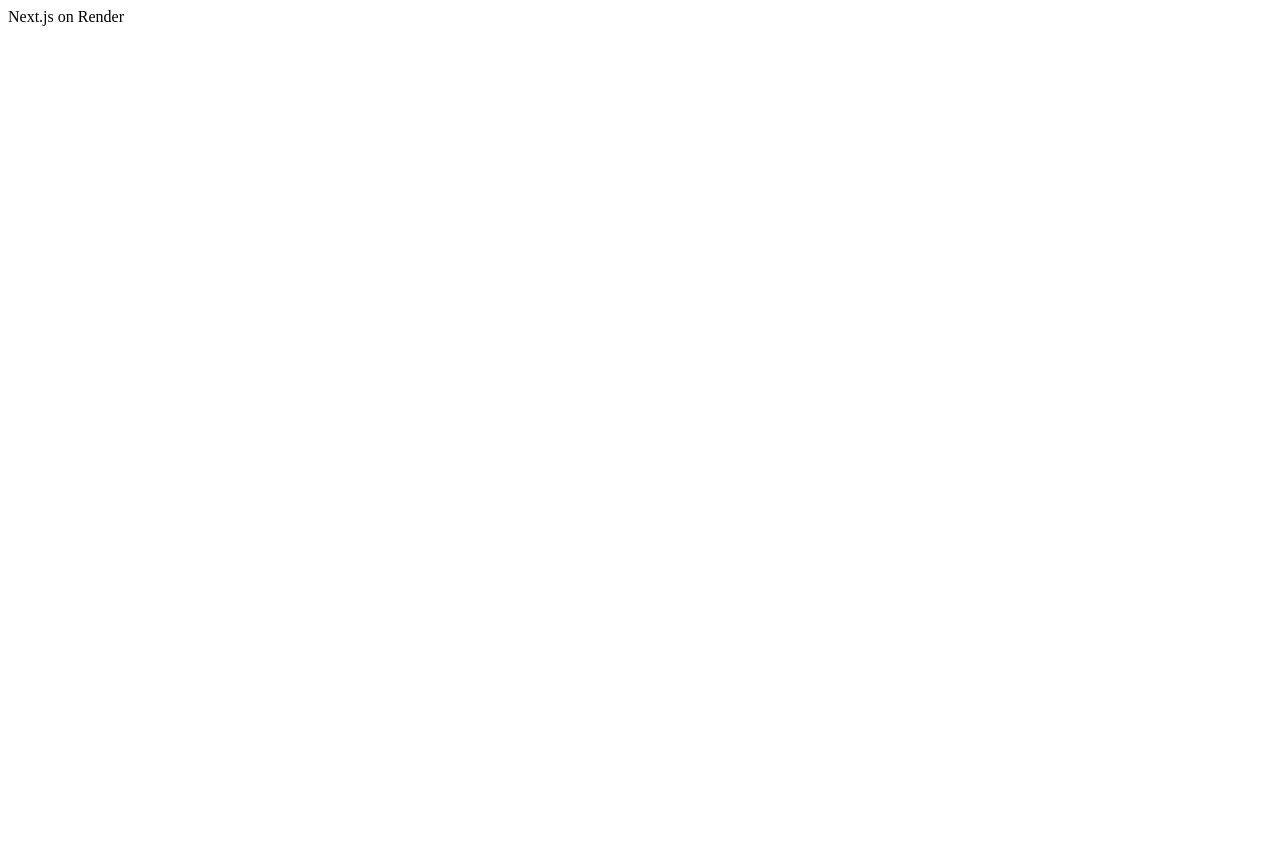
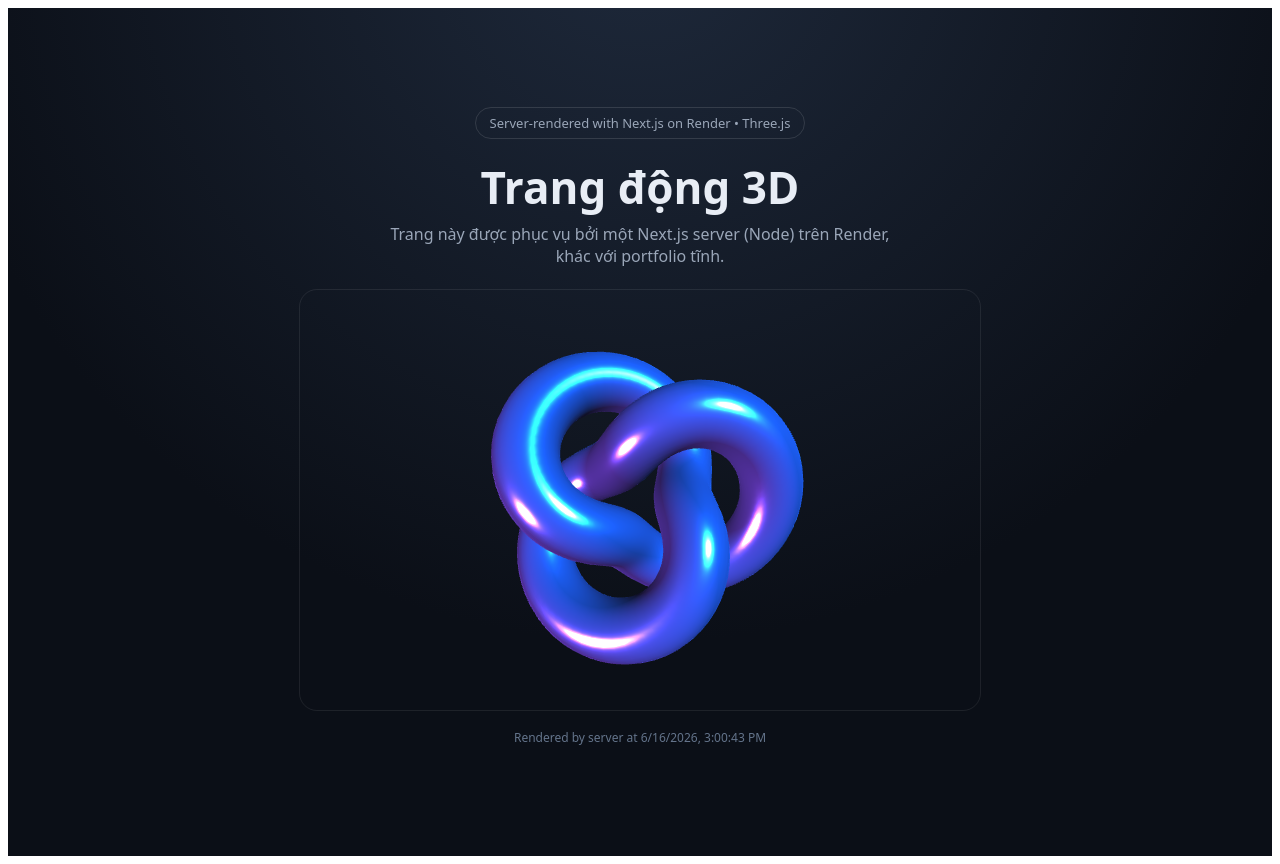
Before and after one commit to da0ran9e/nextjs-render-server, a Next.js app: page / in a window 1280 px wide. Before the commit the page ends 800 px from the top, so only its background shows below. Built offline with nearby package versions, Linux system fonts and the light colour scheme.

Commit message:
Add files via upload

```diff
--- a/app/page.tsx
+++ b/app/page.tsx
@@ -1,7 +1,149 @@
+'use client';
+
+import { useEffect, useRef, useState } from 'react';
+
 export default function Home() {
+  const mountRef = useRef<HTMLDivElement>(null);
+  const [renderedAt, setRenderedAt] = useState('');
+
+  useEffect(() => {
+    setRenderedAt(new Date().toLocaleString());
+  }, []);
+
+  useEffect(() => {
+    const SRC = 'https://cdnjs.cloudflare.com/ajax/libs/three.js/r128/three.min.js';
+    const mount = mountRef.current;
+    let frameId = 0;
+    let renderer: any = null;
+    let onResize: (() => void) | null = null;
+
+    function start() {
+      const THREE = (window as any).THREE;
+      if (!THREE || !mount) return;
+
+      let width = mount.clientWidth || window.innerWidth;
+      let height = mount.clientHeight || 420;
+
+      const scene = new THREE.Scene();
+      const camera = new THREE.PerspectiveCamera(60, width / height, 0.1, 100);
+      camera.position.set(0, 0, 4.2);
+
+      renderer = new THREE.WebGLRenderer({ antialias: true, alpha: true });
+      renderer.setPixelRatio(Math.min(window.devicePixelRatio, 2));
+      renderer.setSize(width, height);
+      mount.appendChild(renderer.domElement);
+
+      const geometry = new THREE.TorusKnotGeometry(1, 0.34, 180, 28);
+      const material = new THREE.MeshStandardMaterial({
+        color: 0x6366f1,
+        roughness: 0.25,
+        metalness: 0.6,
+      });
+      const mesh = new THREE.Mesh(geometry, material);
+      scene.add(mesh);
+
+      const light1 = new THREE.DirectionalLight(0x22d3ee, 2.2);
+      light1.position.set(3, 2, 4);
+      scene.add(light1);
+      const light2 = new THREE.DirectionalLight(0xf472b6, 1.6);
+      light2.position.set(-3, -2, 2);
+      scene.add(light2);
+      scene.add(new THREE.AmbientLight(0xffffff, 0.4));
+
+      const animate = () => {
+        mesh.rotation.x += 0.006;
+        mesh.rotation.y += 0.012;
+        renderer.render(scene, camera);
+        frameId = requestAnimationFrame(animate);
+      };
+      animate();
+
+      onResize = () => {
+        if (!mount) return;
+        width = mount.clientWidth || window.innerWidth;
+        height = mount.clientHeight || 420;
+        camera.aspect = width / height;
+        camera.updateProjectionMatrix();
+        renderer.setSize(width, height);
+      };
+      window.addEventListener('resize', onResize);
+    }
+
+    if ((window as any).THREE) {
+      start();
+    } else {
+      let script = document.querySelector('script[data-three]') as HTMLScriptElement | null;
+      if (!script) {
+        script = document.createElement('script');
+        script.src = SRC;
+        script.setAttribute('data-three', 'true');
+        document.body.appendChild(script);
+      }
+      script.addEventListener('load', start);
+    }
+
+    return () => {
+      if (frameId) cancelAnimationFrame(frameId);
+      if (onResize) window.removeEventListener('resize', onResize);
+      if (renderer && mount && renderer.domElement.parentNode === mount) {
+        mount.removeChild(renderer.domElement);
+        renderer.dispose();
+      }
+    };
+  }, []);
+
   return (
-    <main>
-      <div>Next.js on Render</div>
+    <main
+      style={{
+        minHeight: '100vh',
+        margin: 0,
+        background: 'radial-gradient(1200px circle at 50% -10%, #1e293b, #0b0f17 60%)',
+        color: '#e8edf5',
+        fontFamily: 'system-ui, -apple-system, sans-serif',
+        display: 'flex',
+        flexDirection: 'column',
+        alignItems: 'center',
+        justifyContent: 'center',
+        padding: '24px',
+        textAlign: 'center',
+      }}
+    >
+      <div
+        style={{
+          display: 'inline-flex',
+          alignItems: 'center',
+          gap: 8,
+          padding: '6px 14px',
+          borderRadius: 999,
+          border: '1px solid rgba(255,255,255,0.12)',
+          fontSize: 13,
+          color: '#9aa6b8',
+          marginBottom: 18,
+        }}
+      >
+        Server-rendered with Next.js on Render • Three.js
+      </div>
+      <h1 style={{ fontSize: 'clamp(28px, 5vw, 44px)', fontWeight: 800, margin: '0 0 6px' }}>
+        Trang động 3D
+      </h1>
+      <p style={{ color: '#9aa6b8', maxWidth: 520, margin: '0 0 22px' }}>
+        Trang này được phục vụ bởi một Next.js server (Node) trên Render, khác với portfolio tĩnh.
+      </p>
+
+      <div
+        ref={mountRef}
+        style={{
+          width: 'min(680px, 92vw)',
+          height: 420,
+          borderRadius: 18,
+          overflow: 'hidden',
+          border: '1px solid rgba(255,255,255,0.08)',
+        }}
+      />
+
+      <p style={{ color: '#64748b', fontSize: 12, marginTop: 18 }}>
+        Rendered by server at {renderedAt}
+      </p>
     </main>
   );
 }
```
